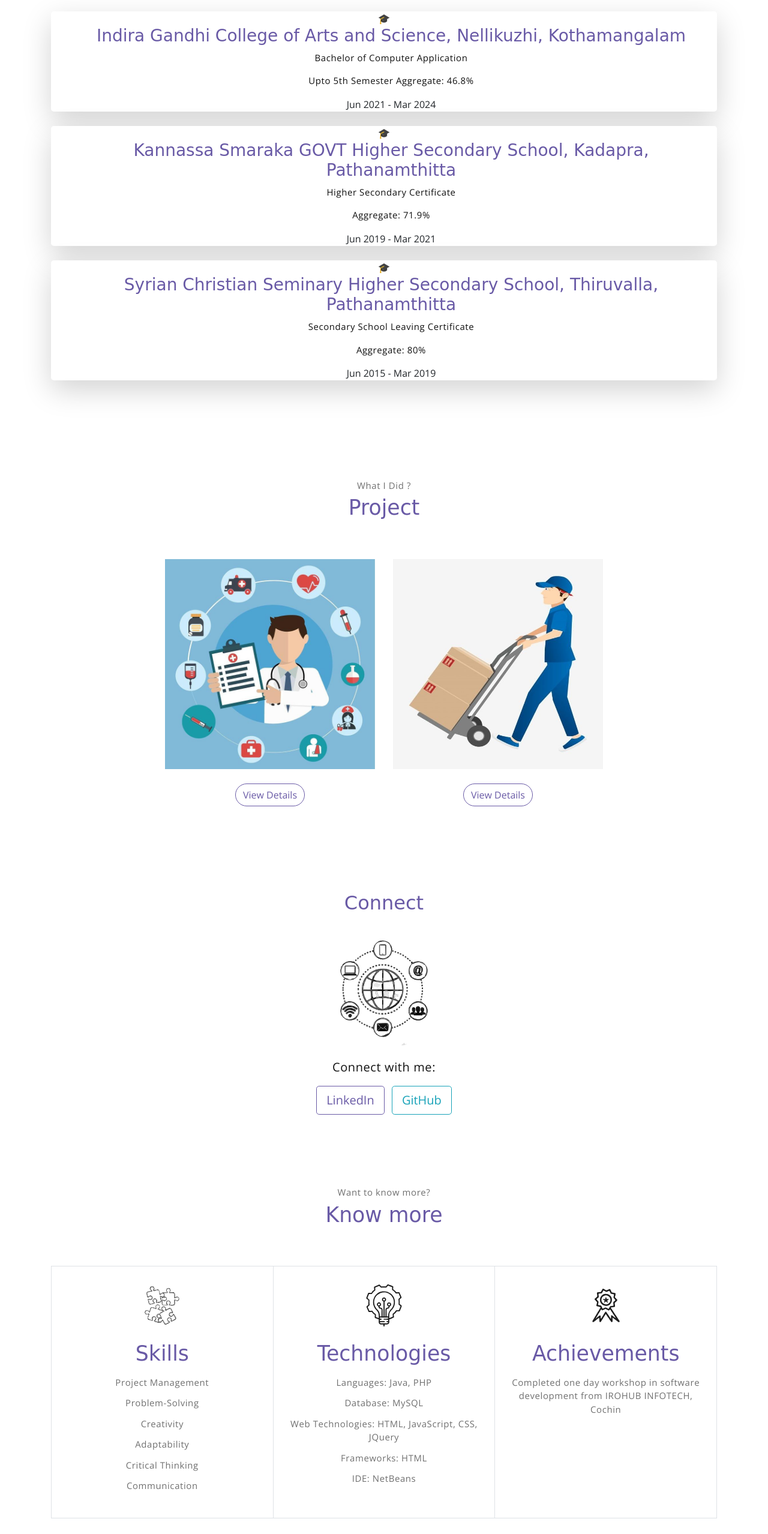
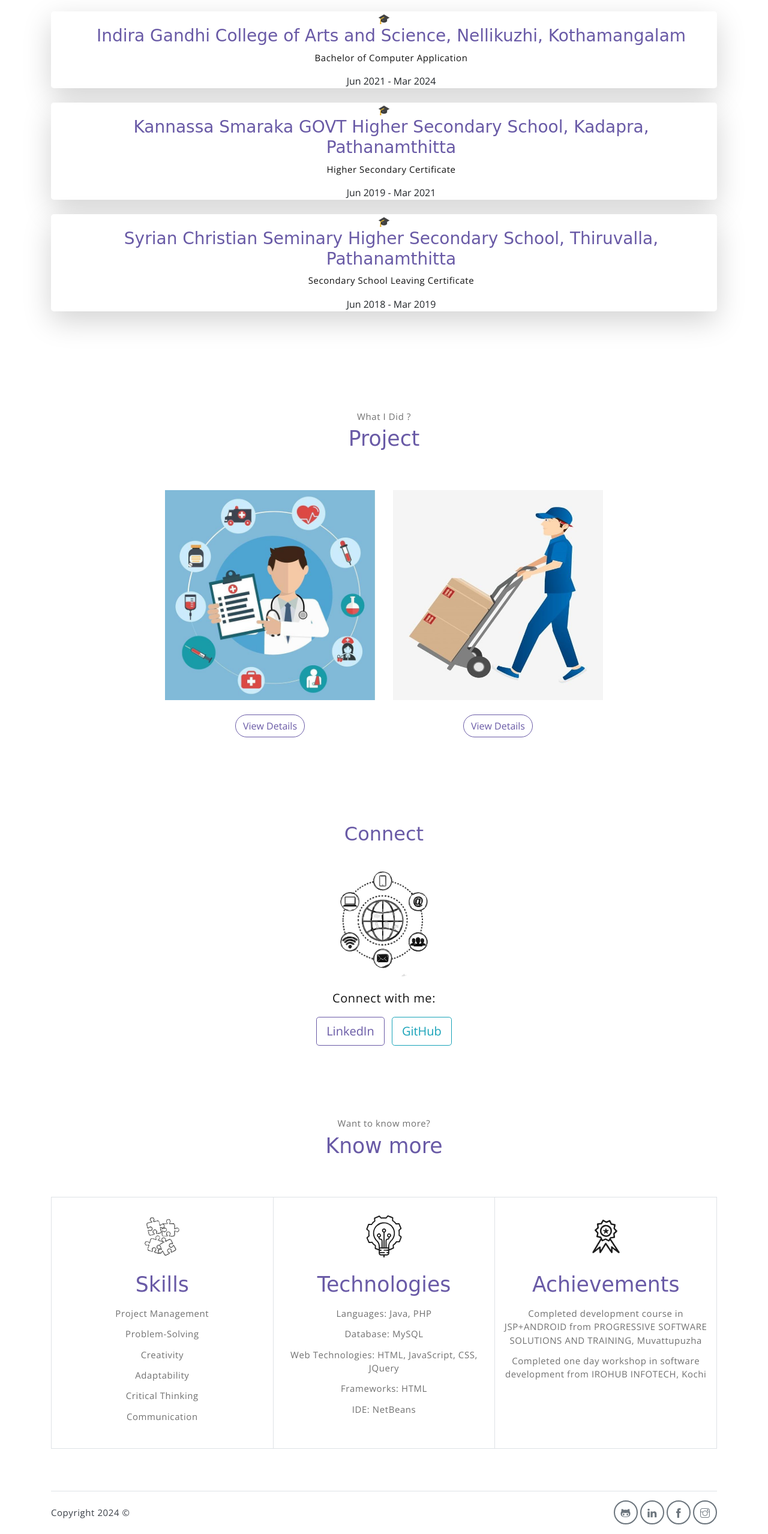
Before and after one commit to sree-jith-k-s/Portfolio, a plain HTML site: page index.html in a window 1280 px wide. Shown: the part 2760-5317 px from the top of the page at 60% size. Drawn offline with nearby package versions, Linux system fonts and the light colour scheme; some icons are missing; a web font is replaced by a local one.

Commit message:
commit 26-0624

```diff
--- a/index.html
+++ b/index.html
@@ -177,7 +177,6 @@
                                 <div>
                                     <h3 class="font-semibold">Indira Gandhi College of Arts and Science, Nellikuzhi, Kothamangalam</h3>
                                     <p><strong>Bachelor of Computer Application</strong> </p>
-                                    <p>Upto 5th Semester Aggregate: 46.8%</p>
                                 </div>
                             </div>
                             <span class="text-sm text-zinc-600">Jun 2021 - Mar 2024</span>
@@ -194,7 +193,6 @@
                                 <div>
                                     <h3 class="font-semibold">Kannassa Smaraka GOVT Higher Secondary School, Kadapra, Pathanamthitta</h3>
                                     <p><strong>Higher Secondary Certificate</strong> </p>
-                                    <p>Aggregate: 71.9%</p>
                                 </div>
                             </div>
                             <span class="text-sm text-zinc-600">Jun 2019 - Mar 2021</span>
@@ -211,10 +209,9 @@
                             <div>
                                 <h3 class="font-semibold">Syrian Christian Seminary Higher Secondary School, Thiruvalla, Pathanamthitta</h3>
                                 <p><strong>Secondary School Leaving Certificate</strong></p>
-                                <p>Aggregate: 80%</p>
                             </div>
                         </div>
-                        <span class="text-sm text-zinc-600">Jun 2015 - Mar 2019</span>
+                        <span class="text-sm text-zinc-600">Jun 2018 - Mar 2019</span>
                     </div>
                 </div>
 
@@ -330,7 +327,10 @@
                         <h6 class="pricing-card-title">Achievements</h6>
                         <div class="pricing-card-list">
                             <p class="pl-6 before:content-['•'] before:mr-2">
-                                Completed one day workshop in software development from IROHUB INFOTECH, Cochin
+                                Completed development course in JSP+ANDROID from PROGRESSIVE SOFTWARE SOLUTIONS AND TRAINING, Muvattupuzha
+                              </p>
+                              <p class="pl-6 before:content-['•'] before:mr-2">
+                                Completed one day workshop in software development from IROHUB INFOTECH, Kochi
                               </p>
                         </div>
                     </div>
```
Also changed, not shown: Project1.html (+9 -2 lines), Project2.html (+8 -1 lines), 1 other file.
